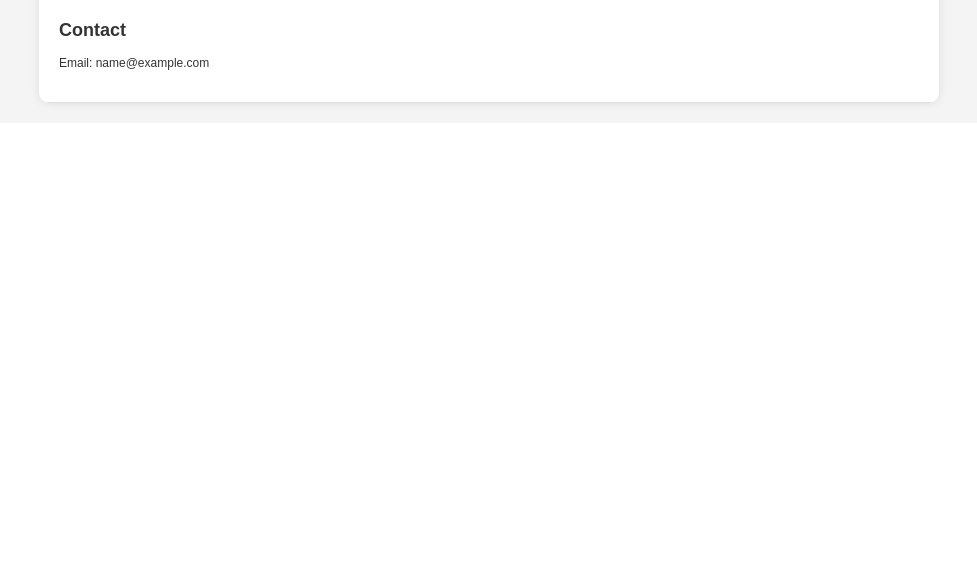
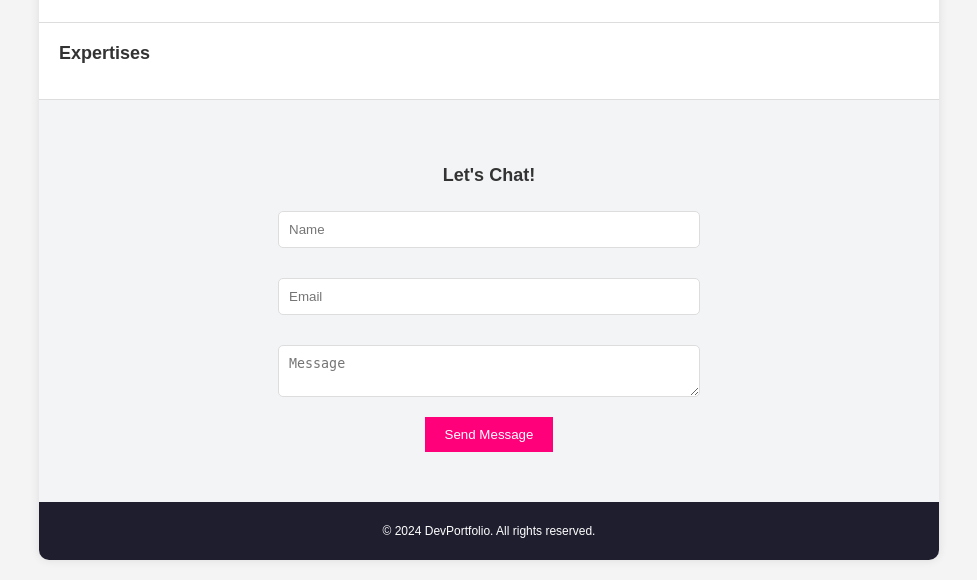
Before and after one commit to alinelmuller/devPortfolio, a Django app: page /me/ in a window 1280 px wide. Shown: the part 1029-1609 px from the top of the page, without its empty margins (151-1128 px from the left). Before the commit the page ends 1139 px from the top, so only its background shows below. Run offline with Django 5.2, Linux system fonts and the light colour scheme; the visitor is signed in with stand-in values (Sample User, id 1); data comes from the database, SQL or seed files in the repository; data that the repository does not hold is empty.

Commit message:
design Contato

```diff
--- a/portfolio/templates/me/user_portfolio.html
+++ b/portfolio/templates/me/user_portfolio.html
@@ -10,12 +10,25 @@
 <body>
 <div class="container">
     <header>
-        <h1>{{ user.name }}'s Profile</h1>
-        <a class="logout" href="{% url 'logout' %}">Logout</a>
+        <div class="logo">
+            DevPortfolio
+        </div>
+        <div class="links-dev">
+            <a class="logout" href="{% url 'logout' %}">Logout</a>
+        </div>
+        <nav>
+            <ul>
+                <li><a href="#">Home</a></li>
+                <li><a href="#">About Me</a></li>
+                <li><a href="#">Expertise</a></li>
+                <li><a href="#">Portfolio</a></li>
+                <li><a href="#">Contact</a></li>
+            </ul>
+        </nav>
     </header>
 
-    <section class="section">
-        <h2>About Me</h2>
+    <section class="user">
+        <h1>{{ user.name }}'s Profile</h1>
         <p>Name: {{ portfolio.name }}</p>
         <p>Role: {{ portfolio.role }}</p>
         <p>LinkedIn: <a href="{{ portfolio.linkedin_link }}">{{ portfolio.linkedin_link }}</a></p>
@@ -37,10 +50,19 @@
         </ul>
     </section>
 
-    <section class="section">
-        <h2>Contact</h2>
-        <p>Email: {{ user.email }}</p>
+
+    <section class="contact">
+        <h2>Let's Chat!</h2>
+        <form action="{% url 'send_message' %}" method="post">
+            {% csrf_token %}
+            <input type="text" name="name" placeholder="Name" required>
+            <input type="email" name="email" placeholder="Email" required>
+            <textarea name="message" placeholder="Message" required></textarea>
+            <button type="submit">Send Message</button>
+        </form>
     </section>
-</div>
+    <footer>
+        <p>&copy; 2024 DevPortfolio. All rights reserved.</p>
+    </footer>
 </body>
 </html>
--- a/portfolio/urls.py
+++ b/portfolio/urls.py
@@ -15,4 +15,5 @@ urlpatterns = [
     path('add-skill/', views.add_skill, name='add_skill'),
     path('portfolio/<int:pk>/', views.portfolio_detail, name='portfolio_detail'),
     path('me/', views.user_portfolio, name='user_portfolio'),
+    path('send_message/', views.send_message, name='send_message'),
 ]
--- a/portfolio/views.py
+++ b/portfolio/views.py
@@ -7,6 +7,10 @@ from .models import Portfolio, Skill, SkillPort
 from django.http import JsonResponse
 from django.views.decorators.http import require_POST
 from django.views.decorators.csrf import csrf_exempt
+from django.core.mail import send_mail
+from django.urls import reverse
+from django.conf import settings
+from django.contrib import messages
 
 def index(request):
     return render(request, 'index.html')
@@ -109,8 +113,36 @@ def user_portfolio(request):
     skills = Skill.objects.filter(portfolio=portfolio)
     return render(request, 'me/user_portfolio.html', {'portfolio': portfolio, 'skills': skills})
 
+@login_required
+def send_message(request):
+    if request.method == 'POST':
+        name = request.POST['name']
+        email = request.POST['email']
+        message = request.POST['message']
+        subject = f"Message from {name} via DevPortfolio"
+        full_message = f"Name: {name}\nEmail: {email}\n\nMessage:\n{message}"
+        send_mail(subject, full_message, settings.DEFAULT_FROM_EMAIL, [request.user.email])
+        return redirect(reverse('user_portfolio'))
+    return render(request, 'me/user_portfolio.html')
+
 class CustomLoginView(LoginView):
     template_name = 'users/login.html'
 
 class CustomLogoutView(LogoutView):
     next_page = 'index'
+
+
+def send_message(request):
+    if request.method == 'POST':
+        subject = request.POST.get('subject')
+        message = request.POST.get('message')
+        from_email = request.POST.get('from_email')
+        recipient_list = ['recipient-email@example.com']
+
+        try:
+            send_mail(subject, message, from_email, recipient_list)
+            messages.success(request, 'Email sent successfully.')
+        except Exception as e:
+            messages.error(request, f'Error sending email: {e}')
+
+    return redirect('some_view_name')
```
Also changed, not shown: portfolio/settings.py (added, +20 -0 lines).
